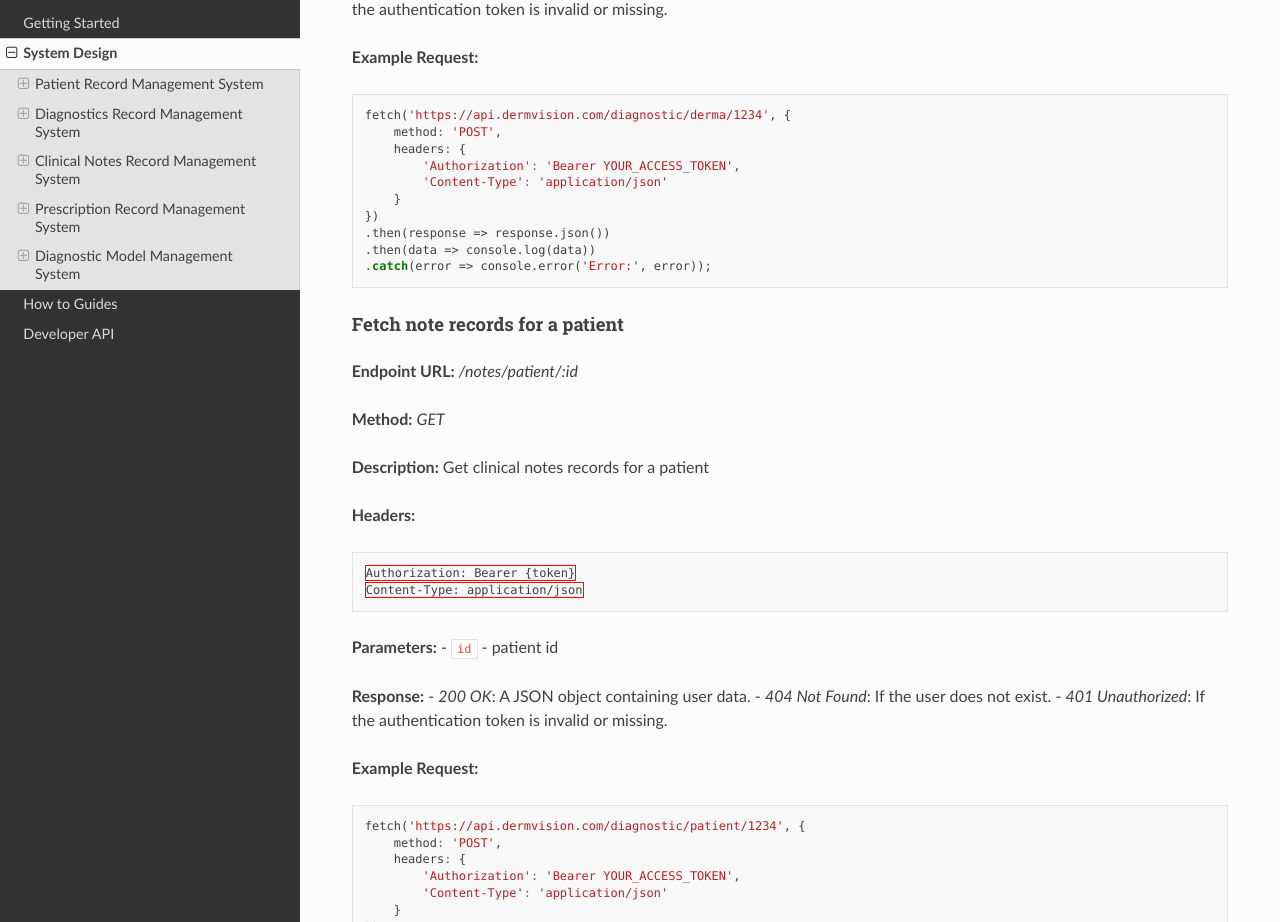
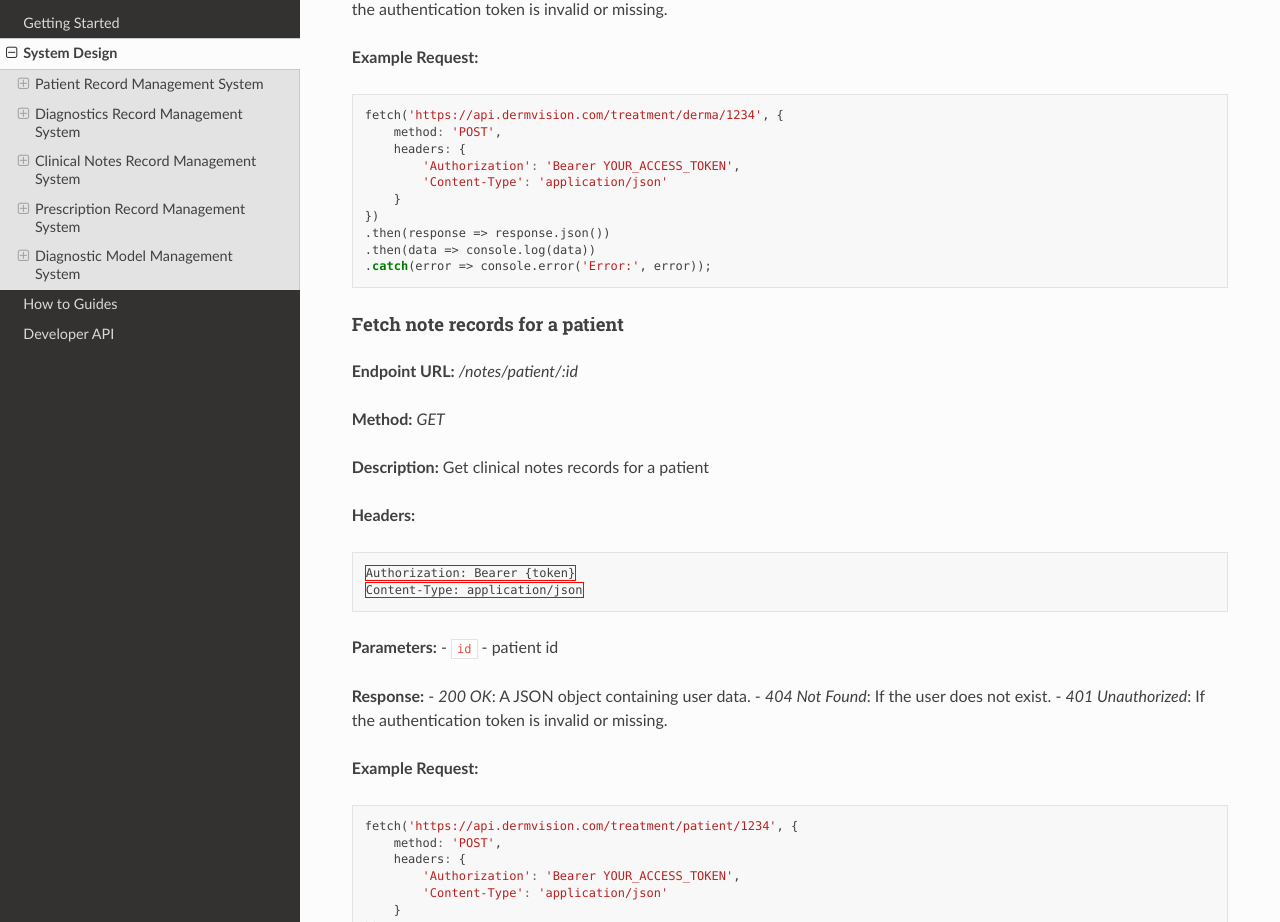
Before and after one commit to mojeedoyedeji/dermvision.docs, a Sphinx documentation site: the page built from docs/source/system-design.rst, in a window 1280 px wide and 1400 px high, scrolled down 19254 px. Shown: the part 152-1074 px from the top of the window. Built offline with Sphinx 7.4.7 and the Read the Docs theme 2.0.0, drawn with Linux system fonts in a browser that asks for light colours; some of the changed lines change nothing that is shown; some of the changed text lies outside the part shown.

Commit message:
api docs

```diff
--- a/docs/source/_sections/system-design/cnrms.rst
+++ b/docs/source/_sections/system-design/cnrms.rst
@@ -260,7 +260,7 @@
 
 .. code-block:: javascript
 
-    fetch('https://api.dermvision.com/diagnostic/patient/1234', {
+    fetch('https://api.dermvision.com/notes/patient/1234', {
         method: 'POST',
         headers: {
             'Authorization': 'Bearer YOUR_ACCESS_TOKEN',
--- a/docs/source/_sections/system-design/pprms.rst
+++ b/docs/source/_sections/system-design/pprms.rst
@@ -231,7 +231,7 @@
 
 .. code-block:: javascript
 
-    fetch('https://api.dermvision.com/diagnostic/derma/1234', {
+    fetch('https://api.dermvision.com/treatment/derma/1234', {
         method: 'POST',
         headers: {
             'Authorization': 'Bearer YOUR_ACCESS_TOKEN',
@@ -271,7 +271,7 @@
 
 .. code-block:: javascript
 
-    fetch('https://api.dermvision.com/diagnostic/patient/1234', {
+    fetch('https://api.dermvision.com/treatment/patient/1234', {
         method: 'POST',
         headers: {
             'Authorization': 'Bearer YOUR_ACCESS_TOKEN',
```
